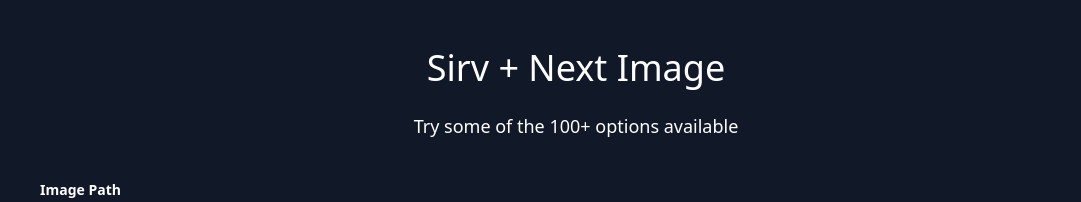
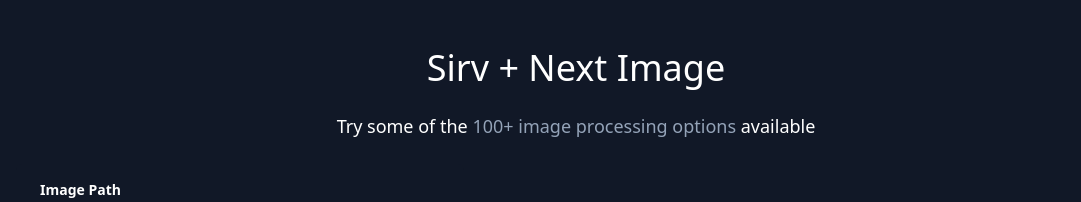
Before and after one commit to IgorVaryvoda/next-sirv-demo, a Next.js app: page / in a window 1280 px wide. Shown: the top 202 px of the page, without its empty margins (64-1145 px from the left). Built offline with nearby package versions, Linux system fonts and the light colour scheme.

Commit message:
tweak subheading

```diff
--- a/app/page.js
+++ b/app/page.js
@@ -29,7 +29,7 @@
   return (
     <main className="flex flex-col min-h-screen items-center justify-center px-4 md:px-12 lg:px-20 py-12 bg-gray-900 text-white">
       <h1 className="text-3xl sm:text-4xl mb-6 text-center">Sirv + Next Image</h1>
-      <h2 className="text-lg sm:text-lg mb-6 text-center">Try some of the 100+ options available</h2>
+      <h2 className="text-lg sm:text-lg mb-6 text-center">Try some of the <a className="text-slate-400" target="_blank" href="https://sirv.com/help/articles/dynamic-imaging/">100+ image processing options</a> available</h2>
       <div className="flex flex-col sm:flex-row w-full justify-center items-center mb-8">
         <div className="flex flex-col w-full sm:w-2/5">
           <form className="bg-gray-900 p-4 rounded-md mb-4">
```
